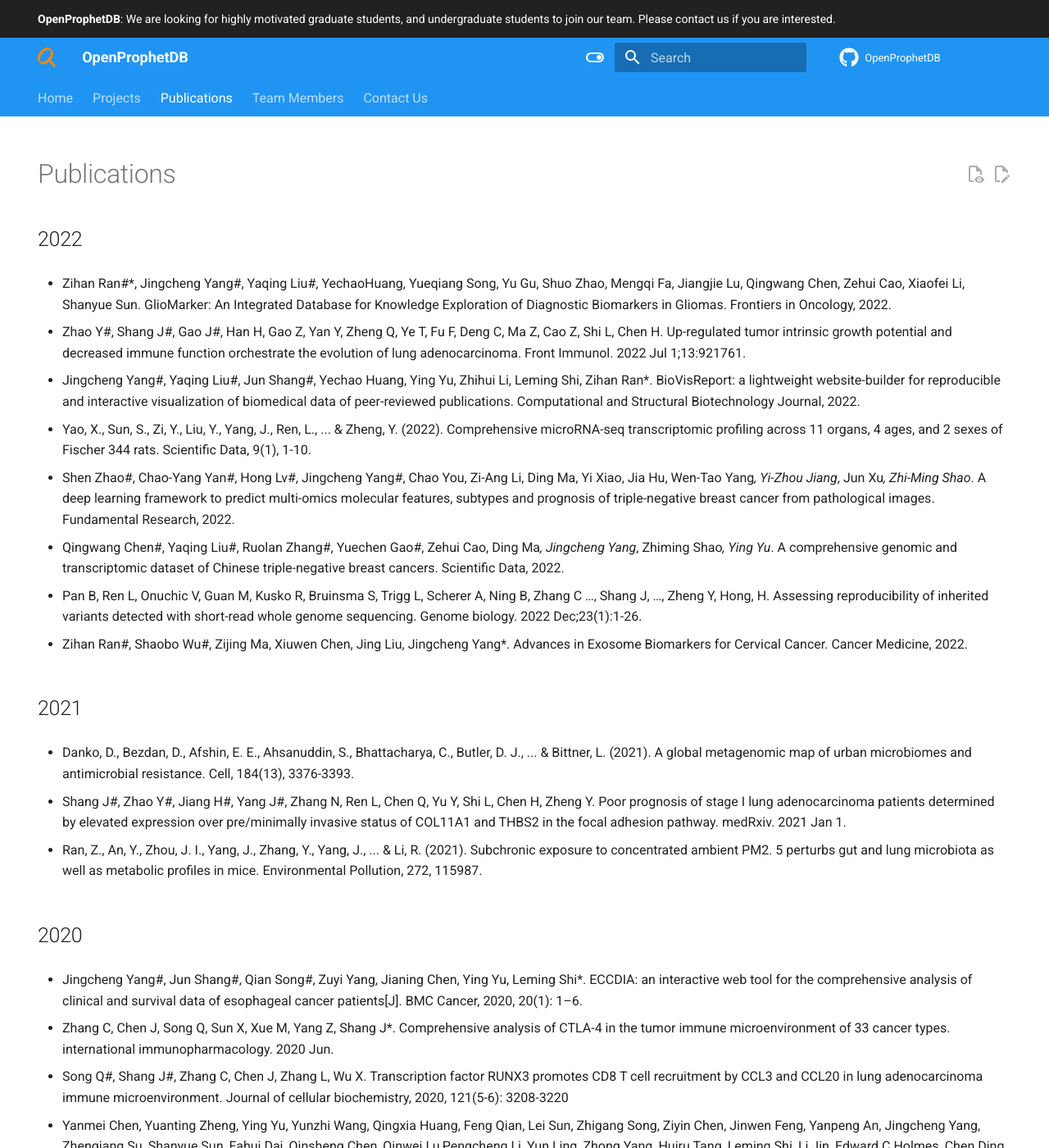
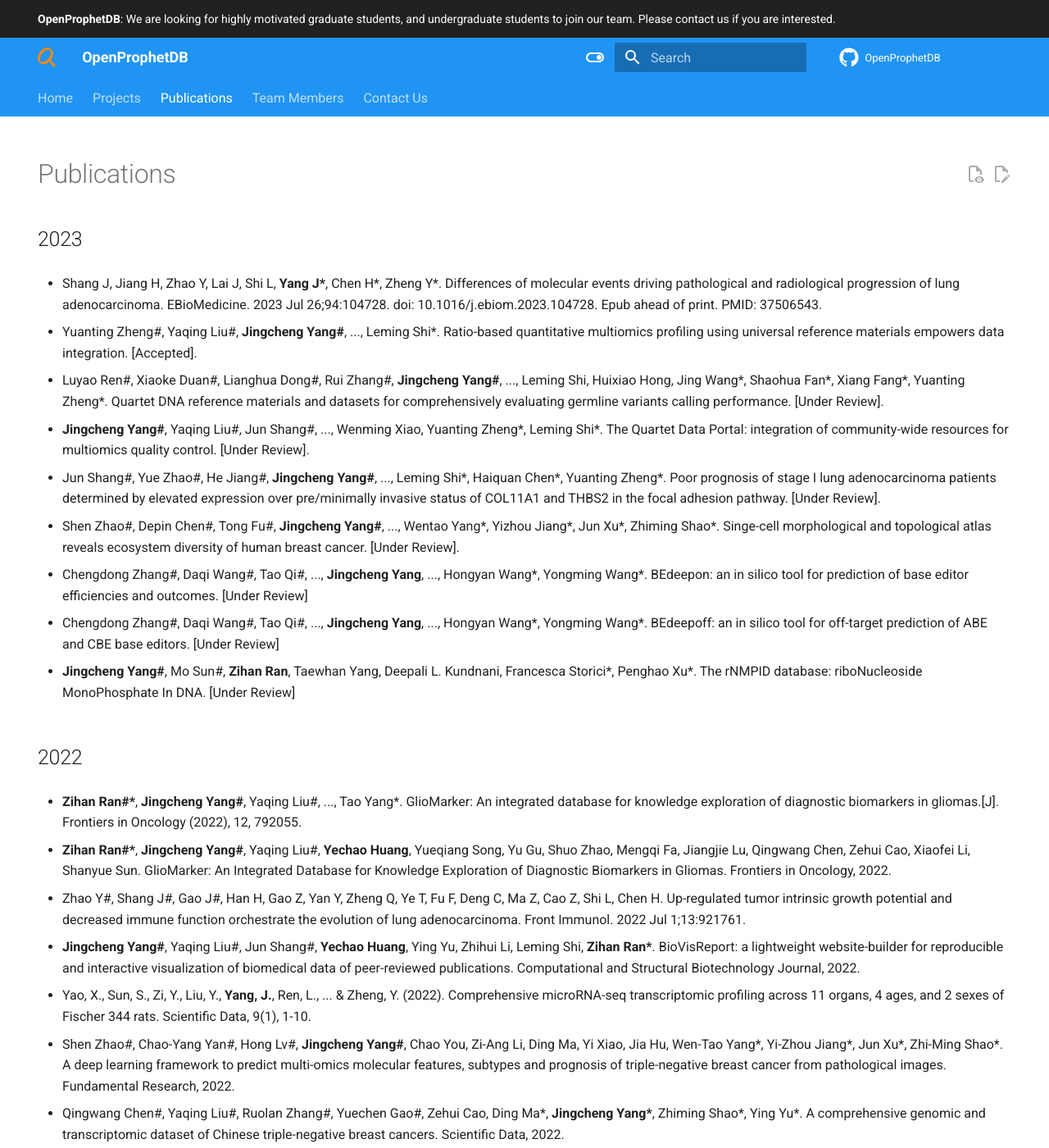
Before and after one commit to yjcyxky/prophetdb.org, an MkDocs documentation site: the page built from docs/publications.md, in a window 1280 px wide and 1400 px high. Shown: the whole window at 82% size. Built offline with MkDocs 1.6.1 and Material for MkDocs 9.7.7, drawn with Linux system fonts in a browser that asks for light colours; a script that is not in the unit is left out; comment, search, counter and statistics services are not loaded; some of the changed text lies outside the part shown.

```diff
--- a/docs/publications.md
+++ b/docs/publications.md
@@ -4,51 +4,77 @@
   - toc
 ---
 
+## 2023
+
+- Shang J, Jiang H, Zhao Y, Lai J, Shi L, **Yang J\***, Chen H\*, Zheng Y\*. Differences of molecular events driving pathological and radiological progression of lung adenocarcinoma. EBioMedicine. 2023 Jul 26;94:104728. doi: 10.1016/j.ebiom.2023.104728. Epub ahead of print. PMID: 37506543.
+
+- Yuanting Zheng#, Yaqing Liu#, **Jingcheng Yang#**, ..., Leming Shi\*. Ratio-based quantitative multiomics profiling using universal reference materials empowers data integration. [Accepted].
+
+- Luyao Ren#, Xiaoke Duan#, Lianghua Dong#, Rui Zhang#, **Jingcheng Yang#**, ..., Leming Shi, Huixiao Hong, Jing Wang\*, Shaohua Fan\*, Xiang Fang\*, Yuanting Zheng\*. Quartet DNA reference materials and datasets for comprehensively evaluating germline variants calling performance. [Under Review].
+
+- **Jingcheng Yang#**, Yaqing Liu#, Jun Shang#, ..., Wenming Xiao, Yuanting Zheng\*, Leming Shi\*. The Quartet Data Portal: integration of community-wide resources for multiomics quality control. [Under Review].
+
+- Jun Shang#, Yue Zhao#, He Jiang#, **Jingcheng Yang#**, ..., Leming Shi\*, Haiquan Chen\*, Yuanting Zheng\*. Poor prognosis of stage I lung adenocarcinoma patients determined by elevated expression over pre/minimally invasive status of COL11A1 and THBS2 in the focal adhesion pathway. [Under Review].
+
+- Shen Zhao#, Depin Chen#, Tong Fu#, **Jingcheng Yang#**, ..., Wentao Yang\*, Yizhou Jiang\*, Jun Xu\*, Zhiming Shao\*. Singe-cell morphological and topological atlas reveals ecosystem diversity of human breast cancer. [Under Review].
+
+- Chengdong Zhang#, Daqi Wang#, Tao Qi#, ..., **Jingcheng Yang**, ..., Hongyan Wang\*, Yongming Wang\*. BEdeepon: an in silico tool for prediction of base editor efficiencies and outcomes. [Under Review]
+
+- Chengdong Zhang#, Daqi Wang#, Tao Qi#, ..., **Jingcheng Yang**, ..., Hongyan Wang\*, Yongming Wang\*. BEdeepoff: an in silico tool for off-target prediction of ABE and CBE base editors. [Under Review]
+
+- **Jingcheng Yang#**, Mo Sun#, **Zihan Ran**, Taewhan Yang, Deepali L. Kundnani, Francesca Storici\*, Penghao Xu\*. The rNMPID database: riboNucleoside MonoPhosphate In DNA. [Under Review]
+
 ## 2022
 
-- Zihan Ran#*, Jingcheng Yang#, Yaqing Liu#, YechaoHuang, Yueqiang Song, Yu Gu, Shuo Zhao, Mengqi Fa, Jiangjie Lu, Qingwang Chen, Zehui Cao, Xiaofei Li, Shanyue Sun. GlioMarker: An Integrated Database for Knowledge Exploration of Diagnostic Biomarkers in Gliomas. Frontiers in Oncology, 2022.
+- **Zihan Ran#\***, **Jingcheng Yang#**, Yaqing Liu#, ..., Tao Yang\*. GlioMarker: An integrated database for knowledge exploration of diagnostic biomarkers in gliomas.[J]. Frontiers in Oncology (2022), 12, 792055.
+
+- **Zihan Ran#\***, **Jingcheng Yang#**, Yaqing Liu#, **Yechao Huang**, Yueqiang Song, Yu Gu, Shuo Zhao, Mengqi Fa, Jiangjie Lu, Qingwang Chen, Zehui Cao, Xiaofei Li, Shanyue Sun. GlioMarker: An Integrated Database for Knowledge Exploration of Diagnostic Biomarkers in Gliomas. Frontiers in Oncology, 2022.
 
 - Zhao Y#, Shang J#, Gao J#, Han H, Gao Z, Yan Y, Zheng Q, Ye T, Fu F, Deng C, Ma Z, Cao Z, Shi L, Chen H. Up-regulated tumor intrinsic growth potential and decreased immune function orchestrate the evolution of lung adenocarcinoma. Front Immunol. 2022 Jul 1;13:921761.
 
-- Jingcheng Yang#, Yaqing Liu#, Jun Shang#, Yechao Huang, Ying Yu, Zhihui Li, Leming Shi, Zihan Ran*. BioVisReport: a lightweight website-builder for reproducible and interactive visualization of biomedical data of peer-reviewed publications. Computational and Structural Biotechnology Journal, 2022.
+- **Jingcheng Yang#**, Yaqing Liu#, Jun Shang#, **Yechao Huang**, Ying Yu, Zhihui Li, Leming Shi, **Zihan Ran\***. BioVisReport: a lightweight website-builder for reproducible and interactive visualization of biomedical data of peer-reviewed publications. Computational and Structural Biotechnology Journal, 2022.
 
-- Yao, X., Sun, S., Zi, Y., Liu, Y., Yang, J., Ren, L., ... & Zheng, Y. (2022). Comprehensive microRNA-seq transcriptomic profiling across 11 organs, 4 ages, and 2 sexes of Fischer 344 rats. Scientific Data, 9(1), 1-10.
+- Yao, X., Sun, S., Zi, Y., Liu, Y., **Yang, J.**, Ren, L., ... & Zheng, Y. (2022). Comprehensive microRNA-seq transcriptomic profiling across 11 organs, 4 ages, and 2 sexes of Fischer 344 rats. Scientific Data, 9(1), 1-10.
 
-- Shen Zhao#, Chao-Yang Yan#, Hong Lv#, Jingcheng Yang#, Chao You, Zi-Ang Li, Ding Ma, Yi Xiao, Jia Hu, Wen-Tao Yang*, Yi-Zhou Jiang*, Jun Xu*, Zhi-Ming Shao*. A deep learning framework to predict multi-omics molecular features, subtypes and prognosis of triple-negative breast cancer from pathological images. Fundamental Research, 2022.
+- Shen Zhao#, Chao-Yang Yan#, Hong Lv#, **Jingcheng Yang#**, Chao You, Zi-Ang Li, Ding Ma, Yi Xiao, Jia Hu, Wen-Tao Yang\*, Yi-Zhou Jiang\*, Jun Xu\*, Zhi-Ming Shao\*. A deep learning framework to predict multi-omics molecular features, subtypes and prognosis of triple-negative breast cancer from pathological images. Fundamental Research, 2022.
 
-- Qingwang Chen#, Yaqing Liu#, Ruolan Zhang#, Yuechen Gao#, Zehui Cao, Ding Ma*, Jingcheng Yang*, Zhiming Shao*, Ying Yu*. A comprehensive genomic and transcriptomic dataset of Chinese triple-negative breast cancers. Scientific Data, 2022.
+- Qingwang Chen#, Yaqing Liu#, Ruolan Zhang#, Yuechen Gao#, Zehui Cao, Ding Ma\*, **Jingcheng Yang\***, Zhiming Shao\*, Ying Yu\*. A comprehensive genomic and transcriptomic dataset of Chinese triple-negative breast cancers. Scientific Data, 2022.
 
 - Pan B, Ren L, Onuchic V, Guan M, Kusko R, Bruinsma S, Trigg L, Scherer A, Ning B, Zhang C …, Shang J, …, Zheng Y, Hong, H. Assessing reproducibility of inherited variants detected with short-read whole genome sequencing. Genome biology. 2022 Dec;23(1):1-26.
 
-- Zihan Ran#, Shaobo Wu#, Zijing Ma, Xiuwen Chen, Jing Liu, Jingcheng Yang*. Advances in Exosome Biomarkers for Cervical Cancer. Cancer Medicine, 2022.
+- Xintong Yao#, Shanyue Sun#, Yi Zi, Yaqing Liu, **Jingcheng Yang**, ..., Leming Shi, Quanzhen Li\*, Ying Yu\*, Yuanting Zheng\*. Comprehensive microRNA-seq transcriptomic profiling across 11 organs, 4 ages, and 2 sexes of Fischer 344 rats.[J]. Scientific Data (2022) 9, 1-10.
+
+- **Zihan Ran#**, Shaobo Wu#, Zijing Ma, Xiuwen Chen, Jing Liu, **Jingcheng Yang\***. Advances in Exosome Biomarkers for Cervical Cancer. Cancer Medicine, 2022.
 
 ## 2021
 
 - Danko, D., Bezdan, D., Afshin, E. E., Ahsanuddin, S., Bhattacharya, C., Butler, D. J., ... & Bittner, L. (2021). A global metagenomic map of urban microbiomes and antimicrobial resistance. Cell, 184(13), 3376-3393.
 
-- Shang J#, Zhao Y#, Jiang H#, Yang J#, Zhang N, Ren L, Chen Q, Yu Y, Shi L, Chen H, Zheng Y. Poor prognosis of stage I lung adenocarcinoma patients determined by elevated expression over pre/minimally invasive status of COL11A1 and THBS2 in the focal adhesion pathway. medRxiv. 2021 Jan 1.
+- Yuanting Zheng#, Bingying Li#, Dejing Pan#, ..., **Jingcheng Yang**, ..., Ying Yu\*, Jiaxue Wu\*, Xichun Hu\*, Leming Shi\*. Functional consequences of a rare missense BARD1 c.403G>A germline mutation identified in a triple-negative breast cancer patient.[J]. Breast Cancer Research (2021), 23(1): 1-7.
 
-- Ran, Z., An, Y., Zhou, J. I., Yang, J., Zhang, Y., Yang, J., ... & Li, R. (2021). Subchronic exposure to concentrated ambient PM2. 5 perturbs gut and lung microbiota as well as metabolic profiles in mice. Environmental Pollution, 272, 115987.
+- Shang J#, Zhao Y#, Jiang H#, **Yang J#**, Zhang N, Ren L, Chen Q, Yu Y, Shi L, Chen H, Zheng Y. Poor prognosis of stage I lung adenocarcinoma patients determined by elevated expression over pre/minimally invasive status of COL11A1 and THBS2 in the focal adhesion pathway. medRxiv. 2021 Jan 1.
+
+- **Ran, Z.**, An, Y., Zhou, J. I., **Yang, J.**, Zhang, Y., Yang, J., ... & Li, R. (2021). Subchronic exposure to concentrated ambient PM2. 5 perturbs gut and lung microbiota as well as metabolic profiles in mice. Environmental Pollution, 272, 115987.
 
 ## 2020
 
-- Jingcheng Yang#, Jun Shang#, Qian Song#, Zuyi Yang, Jianing Chen, Ying Yu, Leming Shi*. ECCDIA: an interactive web tool for the comprehensive analysis of clinical and survival data of esophageal cancer patients[J]. BMC Cancer, 2020, 20(1): 1–6.
+- **Jingcheng Yang#**, Jun Shang#, Qian Song#, Zuyi Yang, Jianing Chen, Ying Yu, Leming Shi\*. ECCDIA: an interactive web tool for the comprehensive analysis of clinical and survival data of esophageal cancer patients[J]. BMC Cancer, 2020, 20(1): 1–6.
 
-- Zhang C, Chen J, Song Q, Sun X, Xue M, Yang Z, Shang J*. Comprehensive analysis of CTLA-4 in the tumor immune microenvironment of 33 cancer types. international immunopharmacology. 2020 Jun.
+- Zhang C, Chen J, Song Q, Sun X, Xue M, Yang Z, Shang J\*. Comprehensive analysis of CTLA-4 in the tumor immune microenvironment of 33 cancer types. international immunopharmacology. 2020 Jun.
 
 - Song Q#, Shang J#, Zhang C, Chen J, Zhang L, Wu X. Transcription factor RUNX3 promotes CD8 T cell recruitment by CCL3 and CCL20 in lung adenocarcinoma immune microenvironment. Journal of cellular biochemistry, 2020, 121(5-6): 3208-3220
 
-- Yanmei Chen, Yuanting Zheng, Ying Yu, Yunzhi Wang, Qingxia Huang, Feng Qian, Lei Sun, Zhigang Song, Ziyin Chen, Jinwen Feng, Yanpeng An, Jingcheng Yang, Zhenqiang Su, Shanyue Sun, Fahui Dai, Qinsheng Chen, Qinwei Lu,Pengcheng Li, Yun Ling, Zhong Yang, Huiru Tang, Leming Shi, Li Jin, Edward C Holmes, Chen Ding, Tongyu Zhu,Yongzhen Zhang. Blood molecular markers associated with COVID-19 immunopathology and multi-organ damage[J]. The EMBO Journal, 2020: e105896.
+- Yanmei Chen, Yuanting Zheng, Ying Yu, Yunzhi Wang, Qingxia Huang, Feng Qian, Lei Sun, Zhigang Song, Ziyin Chen, Jinwen Feng, Yanpeng An, **Jingcheng Yang**, Zhenqiang Su, Shanyue Sun, Fahui Dai, Qinsheng Chen, Qinwei Lu,Pengcheng Li, Yun Ling, Zhong Yang, Huiru Tang, Leming Shi, Li Jin, Edward C Holmes, Chen Ding, Tongyu Zhu,Yongzhen Zhang. Blood molecular markers associated with COVID-19 immunopathology and multi-organ damage[J]. The EMBO Journal, 2020: e105896.
 
 - Yang Z#, Shang J#, Li N, Zhang L, Tang T, Tian G, Chen X. Development and validation of a 10-gene prognostic signature for acute myeloid leukaemia. Journal of cellular and molecular medicine, 2020, 24(8): 4510-4523.
 
 ## 2019
 
-- Wang Z, Song Q, Yang Z, Chen J, Shang J*, Ju W*. Construction of immune‐related risk signature for renal papillary cell carcinoma. Cancer Medicine. 2019 Jan;8(1):289-304.
+- Wang Z, Song Q, Yang Z, Chen J, Shang J\*, Ju W\*. Construction of immune‐related risk signature for renal papillary cell carcinoma. Cancer Medicine. 2019 Jan;8(1):289-304.
 
 - Chen H, Carrot-Zhang J, Zhao Y, Hu H, Freeman SS, Yu S, Ha G, Taylor AM, Berger AC, Westlake L, Zheng Y... , Shang J, ... , Leming Shi, Matthew Meyerson. Genomic and immune profiling of pre-invasive lung adenocarcinoma. Nature Communications. 2019 Nov 29;10(1):1-6.
 
-- Xue M#, Shang J#, Chen B, Yang Z, Song Q, Sun X, Chen J, Yang J. Identification of Prognostic Signatures for Predicting the Overall Survival of Uveal Melanoma Patients. Journal of Cancer. 2019;10(20):4921.
+- Xue M#, Shang J#, Chen B, Yang Z, Song Q, Sun X, Chen J, **Yang J**. Identification of Prognostic Signatures for Predicting the Overall Survival of Uveal Melanoma Patients. Journal of Cancer. 2019;10(20):4921.
 
 - Song Q#, Shang J#, Zhang C, Zhang L, Wu X. Impact of the homogeneous and heterogeneous risk factors on the incidence and survival outcome of bone metastasis in NSCLC patients. Journal of cancer research and clinical oncology. 2019 Mar 13;145(3):737-46.
 
@@ -56,26 +82,26 @@
 
 - Song Q#, Shang J#, Yang Z, Zhang L, Zhang C, Chen J, Wu X. Identification of an immune signature predicting prognosis risk of patients in lung adenocarcinoma. Journal of Translational Medicine. 2019 Dec;17(1):70.
 
-- Yizhou Jiang, Ding Ma, Chen Suo, Jinxiu Shi, Mengzhu Xue, Xin Hu, Yi Xiao, Keda Yu, Yirong Liu, Ying Yu, Yuanting Zheng, Xiangnan Li, Chenhui Zhang, Pengchen Hu, JingZhang, Qi Hua, Jiyang Zhang, Wanwan Hou, Luyao Ren, Ding Bao, Bingying Li, Jingcheng Yang, Ling Yao, Wenjia Zuo, Shen Zhao, Yue Gong, Yixing Ren, Yaxin Zhao, Yunsong Yang, Zhenmin Niu, Zhigang Cao, Daniel G Stover, Claire Verschraegen, Virginia Kaklamani, Anneleen Daemen, John R Benson, Kazuaki Takabe, Fan Bai, Da Qiang Li, Peng Wang, Leming Shi, Wei Huang, Zhiming Shao. Genomic and Transcriptomic Landscape of Triple-Negative Breast Cancers: Subtypes and Treatment Strategies.[J]. Cancer Cell, 2019, 35(3): 428–440.e5.
+- Yizhou Jiang, Ding Ma, Chen Suo, Jinxiu Shi, Mengzhu Xue, Xin Hu, Yi Xiao, Keda Yu, Yirong Liu, Ying Yu, Yuanting Zheng, Xiangnan Li, Chenhui Zhang, Pengchen Hu, JingZhang, Qi Hua, Jiyang Zhang, Wanwan Hou, Luyao Ren, Ding Bao, Bingying Li, **Jingcheng Yang**, Ling Yao, Wenjia Zuo, Shen Zhao, Yue Gong, Yixing Ren, Yaxin Zhao, Yunsong Yang, Zhenmin Niu, Zhigang Cao, Daniel G Stover, Claire Verschraegen, Virginia Kaklamani, Anneleen Daemen, John R Benson, Kazuaki Takabe, Fan Bai, Da Qiang Li, Peng Wang, Leming Shi, Wei Huang, Zhiming Shao. Genomic and Transcriptomic Landscape of Triple-Negative Breast Cancers: Subtypes and Treatment Strategies.[J]. Cancer Cell, 2019, 35(3): 428–440.e5.
 
 - Ying Yu, Yunjin Wang, Zhaojie Xia, Xiangyu Zhang, Kailiang Jin, Jingcheng Yang, Luyao Ren, Zheng Zhou, Dong Yu, Tao Qing, Chengdong Zhang, Li Jin, Yuanting Zheng, LiGuo, Leming Shi. PreMedKB: an integrated precision medicine knowledgebase for interpreting relationships between diseases, genes, variants and drugs.[J]. Nucleic Acids Research, 2019, 47(D1): D1090–D1101.
 
-- Fei Xu, Jingcheng Yang, Jun Shang, Feng Lan, Miaomiao Li, Leming Shi, Li Shen, Yongming Wang, Junbo Ge. MicroRNA-302d promotes the proliferation of human pluripotent stem cell-derived cardiomyocytes by inhibiting LATS2 in theHippo pathway.[J]. Clinical Science, 2019, 133(13): 1387–1399.
+- Fei Xu, **Jingcheng Yang**, Jun Shang, Feng Lan, Miaomiao Li, Leming Shi, Li Shen, Yongming Wang, Junbo Ge. MicroRNA-302d promotes the proliferation of human pluripotent stem cell-derived cardiomyocytes by inhibiting LATS2 in theHippo pathway.[J]. Clinical Science, 2019, 133(13): 1387–1399.
 
-- Youyi Zhang, Zihan Ran, Miaomiao Tian, Yang Zhou, Jingcheng Yang, Juan Yin, Daru Lu, Rui Li, Jiang Zhong. Commensal microbes affect host humoral immunity to Bordetellapertussis infection. 2019, Infection and Immunity, 87(10).
+- Youyi Zhang, Zihan Ran, Miaomiao Tian, Yang Zhou, **Jingcheng Yang**, Juan Yin, Daru Lu, Rui Li, Jiang Zhong. Commensal microbes affect host humoral immunity to Bordetellapertussis infection. 2019, Infection and Immunity, 87(10).
 
 ## 2018
 
-- Jun Shang, Qian Song, Zuyi Yang, Xiaoyan Sun, Meijuan Xue, Wenjie Chen, Jingcheng Yang, Sihua Wang. Analysisof PD-1 related immune transcriptional profile in different cancer types. 2018, Cancer Cell International, 18(1), 1-11.
+- Jun Shang, Qian Song, Zuyi Yang, Xiaoyan Sun, Meijuan Xue, Wenjie Chen, **Jingcheng Yang**, Sihua Wang. Analysisof PD-1 related immune transcriptional profile in different cancer types. 2018, Cancer Cell International, 18(1), 1-11.
 
 ## 2017
 
 - Zhang JY, Shang J, Huo TM, Zhang B, Chen G, Zeng ZY, Li SK. Local application of paeonol prevents early restenosis: a study with a rabbit vein graft model. Journal of Surgical Research. 2017 May 15;212:278-87.
 
-- Shang J#, Song Q#, Yang Z#, Li D, Chen W, Luo L, Wang Y, Yang J, Li S. Identification of lung adenocarcinoma specific dysregulated genes with diagnostic and prognostic value across 27 TCGA cancer types. Oncotarget. 2017 Oct 20;8(50):87292.
+- Shang J#, Song Q#, Yang Z#, Li D, Chen W, Luo L, Wang Y, **Yang J**, Li S. Identification of lung adenocarcinoma specific dysregulated genes with diagnostic and prognostic value across 27 TCGA cancer types. Oncotarget. 2017 Oct 20;8(50):87292.
 
 ## 2014
 
-- Jingcheng Yang#, Jinyuan Lin#, Tianxiao Liu#, Ting Chen, Shangling Pan, Weiqiang Huang, Shikang Li*. Analysis of lncRNA expression profiles in non-small cell lung cancers (NSCLC) and their clinical subtypes. Lung Cancer, 2014, 85(2), 110–115.
+- **Jingcheng Yang#**, Jinyuan Lin#, Tianxiao Liu#, Ting Chen, Shangling Pan, Weiqiang Huang, Shikang Li\*. Analysis of lncRNA expression profiles in non-small cell lung cancers (NSCLC) and their clinical subtypes. Lung Cancer, 2014, 85(2), 110–115.
 
-- Jingcheng Yang#, Shuai Han#, Wenwen Huang#, Ting Chen, Yang Liu, Shangling Pan, & Shikang Li*. A meta-analysis of microRNA expression in liver cancer. PLoS One, 2014, 9(12), e114533.
+- **Jingcheng Yang#**, Shuai Han#, Wenwen Huang#, Ting Chen, Yang Liu, Shangling Pan, & Shikang Li\*. A meta-analysis of microRNA expression in liver cancer. PLoS One, 2014, 9(12), e114533.
```
